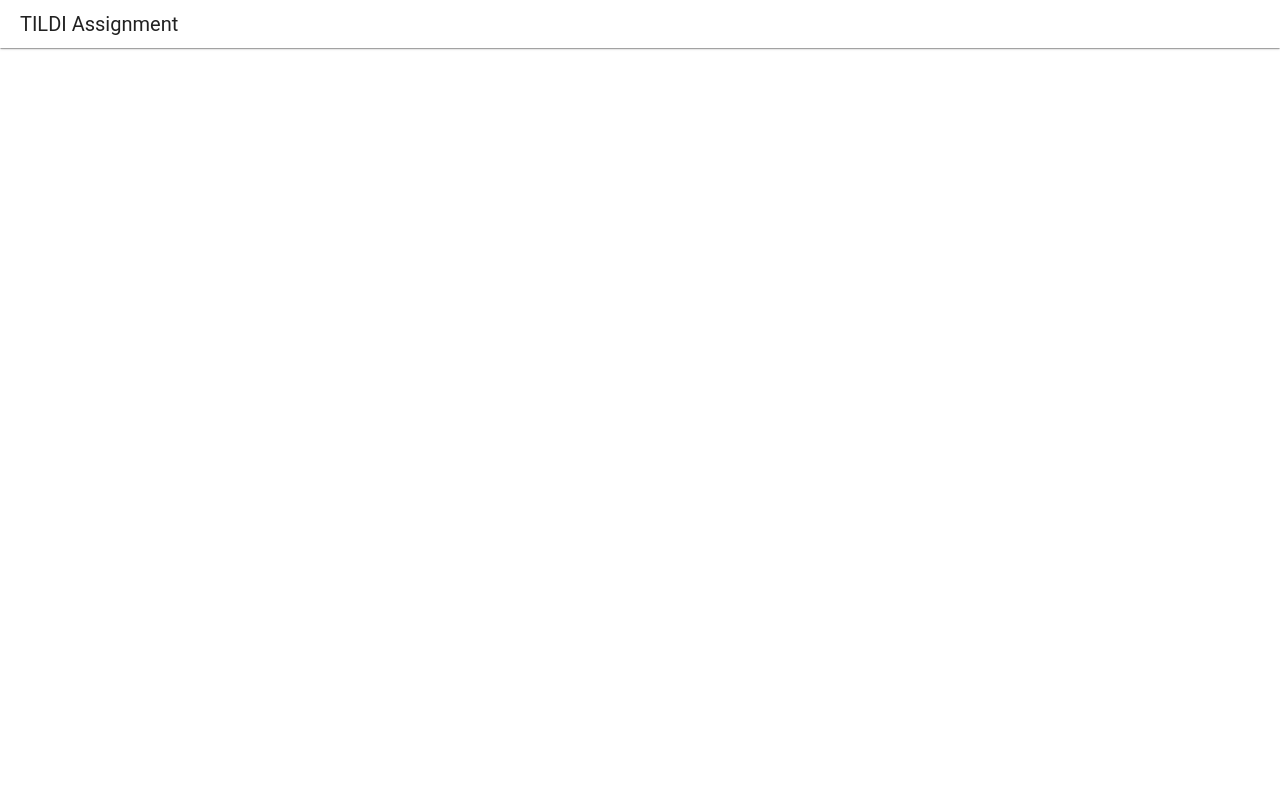
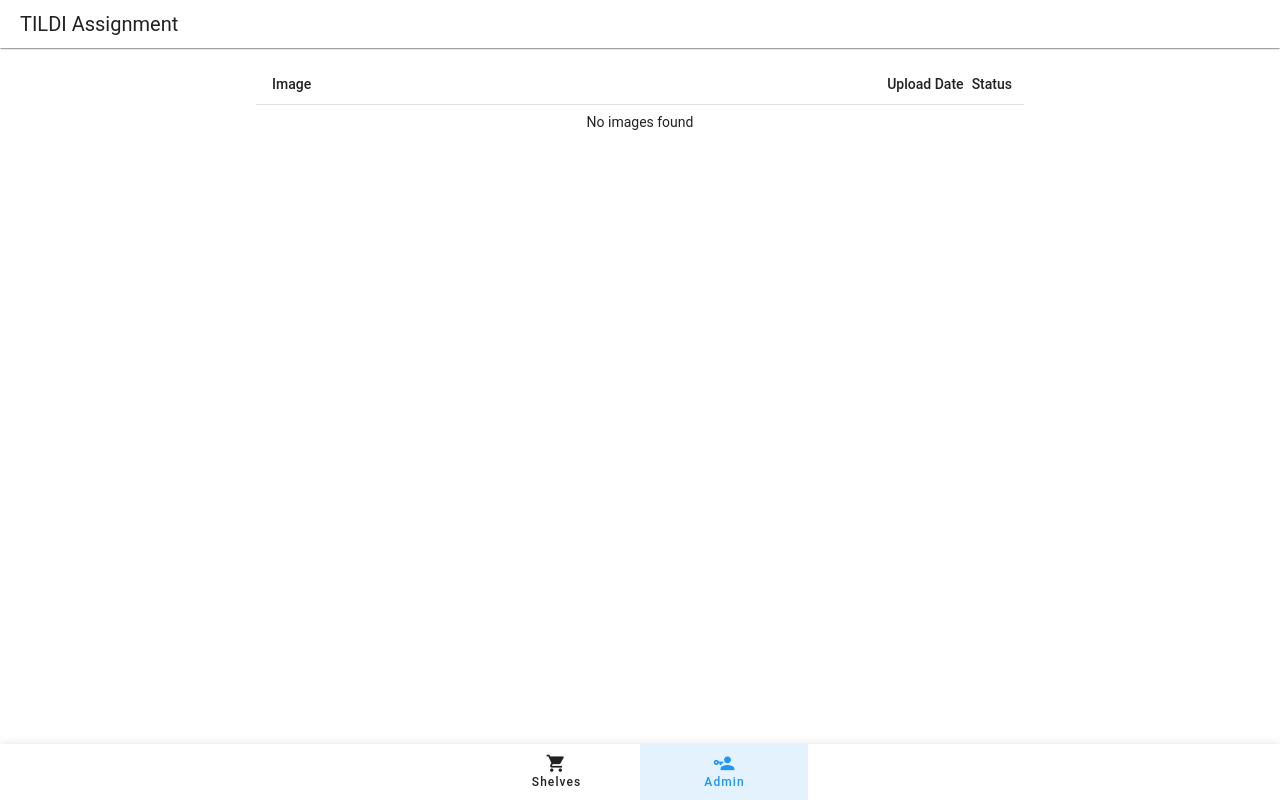
Before and after one commit to droppdeadz/tildi-assignment, a Nuxt app: page /admin in a window 1280 px wide. Before the commit this address had no page. Built offline with nearby package versions, Linux system fonts and the light colour scheme.

Commit message:
added admin function

```diff
--- a/components/image-log.vue
+++ b/components/image-history-card.vue
@@ -9,6 +9,15 @@ const props = defineProps({
 });
 
 const dialog = ref(false);
+const color = computed(() => {
+  if (props.image.status === 'rejected') {
+    return 'error';
+  } else if (props.image.status === 'pending') {
+    return 'warning';
+  } else {
+    return 'success';
+  }
+});
 
 const openDialog = () => {
   dialog.value = true;
@@ -30,10 +39,11 @@ const openDialog = () => {
     </div>
     <div class="absolute bottom-3 left-3">
       <v-chip
-      color="success"
+      :color="color"
       size="small"
       variant="elevated"
       elevation="0"
+      class="capitalize"
     >
       {{ image.status }}
     </v-chip>
--- a/layouts/default.vue
+++ b/layouts/default.vue
@@ -52,12 +52,29 @@ watch(loader, (value) => {
       </v-app-bar>
       <v-main>
         <v-container>
-          <div class="max-w-screen-md mx-auto">
+          <div class="max-w-screen-md mx-auto mb-[56px]">
             <NuxtPage />
           </div>
         </v-container>
       </v-main>
     </v-layout>
+    <v-bottom-navigation
+      color="info"
+      grow
+      mandatory
+    >
+      <v-btn value="shelves" to="/">
+        <v-icon>mdi-cart</v-icon>
+
+        <span>Shelves</span>
+      </v-btn>
+
+      <v-btn value="admin" to="/admin">
+        <v-icon>mdi-account-key</v-icon>
+
+        <span>Admin</span>
+      </v-btn>
+    </v-bottom-navigation>
     <v-overlay v-model="loader" class="align-center justify-center">
       <v-progress-circular
         :rotate="360"
--- a/package.json
+++ b/package.json
@@ -23,6 +23,7 @@
   "dependencies": {
     "@mdi/font": "^7.3.67",
     "@pinia/nuxt": "^0.5.1",
-    "date-fns": "^2.30.0"
+    "date-fns": "^2.30.0",
+    "lodash.uniqueid": "^4.0.1"
   }
 }
--- /dev/null
+++ b/pages/admin.vue
@@ -0,0 +1,136 @@
+<script setup>
+import { format, getUnixTime } from 'date-fns';
+import { storeToRefs } from 'pinia'
+import { useShelvesStore } from '@/stores/shelves'
+
+const shelveStore = useShelvesStore();
+const { getAllImages } = storeToRefs(shelveStore);
+
+const images = computed(() => getAllImages.value);
+const dialog = ref(false);
+const imageSelect = ref(null);
+
+const getColor = (status) => {
+  if (status === 'rejected') {
+    return 'error';
+  } else if (status === 'pending') {
+    return 'warning';
+  } else {
+    return 'success';
+  }
+};
+
+const openDialog = (image) => {
+  dialog.value = true;
+  imageSelect.value = image;
+}
+</script>
+
+<template>
+  <div>
+    <v-table
+      density="compact"
+      hover
+    >
+      <thead>
+        <tr>
+          <th class="text-left text-sm">
+            Image
+          </th>
+          <th class="text-left text-sm px-1 whitespace-nowrap w-[1%]">
+            Upload Date
+          </th>
+          <th class="text-left text-sm px-1 whitespace-nowrap w-[1%]">
+            Status
+          </th>
+          <th class="w-[1%] px-1"></th>
+        </tr>
+      </thead>
+      <tbody>
+        <template v-if="images.length > 0">
+          <tr
+            v-for="item in images"
+            :key="`${getUnixTime(item.uploadDate)}`"
+          >
+            <td>
+              <div class="aspect-square overflow-hidden max-h-20 my-2" @click="() => openDialog(item)">
+                <v-img
+                  :src="item.image"
+                  cover
+                  :alt="`${getUnixTime(item.uploadDate)}`"
+                ></v-img>
+              </div>
+            </td>
+            <td class="whitespace-nowrap px-1">
+              <v-chip
+                size="small"
+                variant="elevated"
+                elevation="0"
+              >
+              {{ format(item.uploadDate, 'MM/dd/yyyy, HH:mm') }}
+              </v-chip>
+            </td>
+            <td class="text-center px-1">
+              <v-chip
+                :color="getColor(item.status)"
+                size="small"
+                variant="elevated"
+                elevation="0"
+                class="capitalize"
+              >
+                {{ item.status }}
+              </v-chip>
+            </td>
+            <td class="pl-1">
+              <div v-if="item.status === 'pending'" class="flex gap-1">
+                <v-btn
+                  size="x-small"
+                  icon="mdi-check"
+                  color="success"
+                  @click="() => shelveStore.approveImage(item.id, item)"
+                />
+                <v-btn
+                  size="x-small"
+                  icon="mdi-close"
+                  color="error"
+                  @click="() => shelveStore.rejectImage(item.id, item)"
+                />
+              </div>
+            </td>
+          </tr>
+        </template>
+        <tr v-else>
+          <td
+            colspan="4"
+            class="text-center"
+          >
+            No images found
+          </td>
+        </tr>
+      </tbody>
+    </v-table>
+    <v-dialog
+      v-if="imageSelect"
+      v-model="dialog"
+      persistent
+    >
+      <div class="relative">
+        <v-card>
+          <v-img
+            :src="imageSelect.image"
+            cover
+            :alt="`dialog-${getUnixTime(imageSelect.uploadDate)}`"
+          ></v-img>
+        </v-card>
+        <div class="absolute -bottom-16 left-1/2 -translate-x-1/2">
+          <v-btn
+            color="white"
+            icon="mdi-close"
+            @click="dialog = false"
+          >
+          </v-btn>
+        </div>
+      </div>
+    </v-dialog>
+  </div>
+</template>
--- a/pages/shelves/[id].vue
+++ b/pages/shelves/[id].vue
@@ -135,7 +135,7 @@ useHead({
         cols="6"
         sm="4"
       >
-        <image-log :image="image" />
+        <image-history-card :image="image" />
       </v-col>
     </v-row>
   </div>
--- a/stores/shelves.js
+++ b/stores/shelves.js
@@ -1,4 +1,5 @@
 import { defineStore } from 'pinia'
+import uniqueId from 'lodash/uniqueId';
 
 export const useShelvesStore = defineStore('shelves', {
   state: () => ({
@@ -38,6 +39,16 @@ export const useShelvesStore = defineStore('shelves', {
     getShelveById: (state) => {
       return (id) => state.shelves.find((shelve) => shelve.id === Number(id))
     },
+    getAllImages: (state) => {
+      return state.shelves.map((shelve) => {
+        return shelve.images.map((image) => {
+          return {
+            ...image,
+            id: shelve.id,
+          }
+        })
+      }).flat();
+    }
   },
   actions: {
     selectedShelve(shelve) {
@@ -45,11 +56,30 @@ export const useShelvesStore = defineStore('shelves', {
     },
     addedImages(images) {
       const payload = {
+        uuid: uniqueId('image_'),
         image: images,
         uploadDate: new Date(),
-        status: 'success',
+        status: 'pending',
       }
       this.shelve.images.push(payload);
+    },
+    approveImage(shelveId, image) {
+      const shelve = this.getShelveById(shelveId);
+      shelve.images.map((img) => {
+        if (img.uuid === image.uuid) {
+          img.status = 'approved';
+          return img;
+        }
+      });
+    },
+    rejectImage(shelveId, image) {
+      const shelve = this.getShelveById(shelveId);
+      shelve.images.map((img) => {
+        if (img.uuid === image.uuid) {
+          img.status = 'rejected';
+          return img;
+        }
+      });
     }
   },
 })
```
Also changed, not shown: 1 other file (tests, documents, lock files or other folders).
